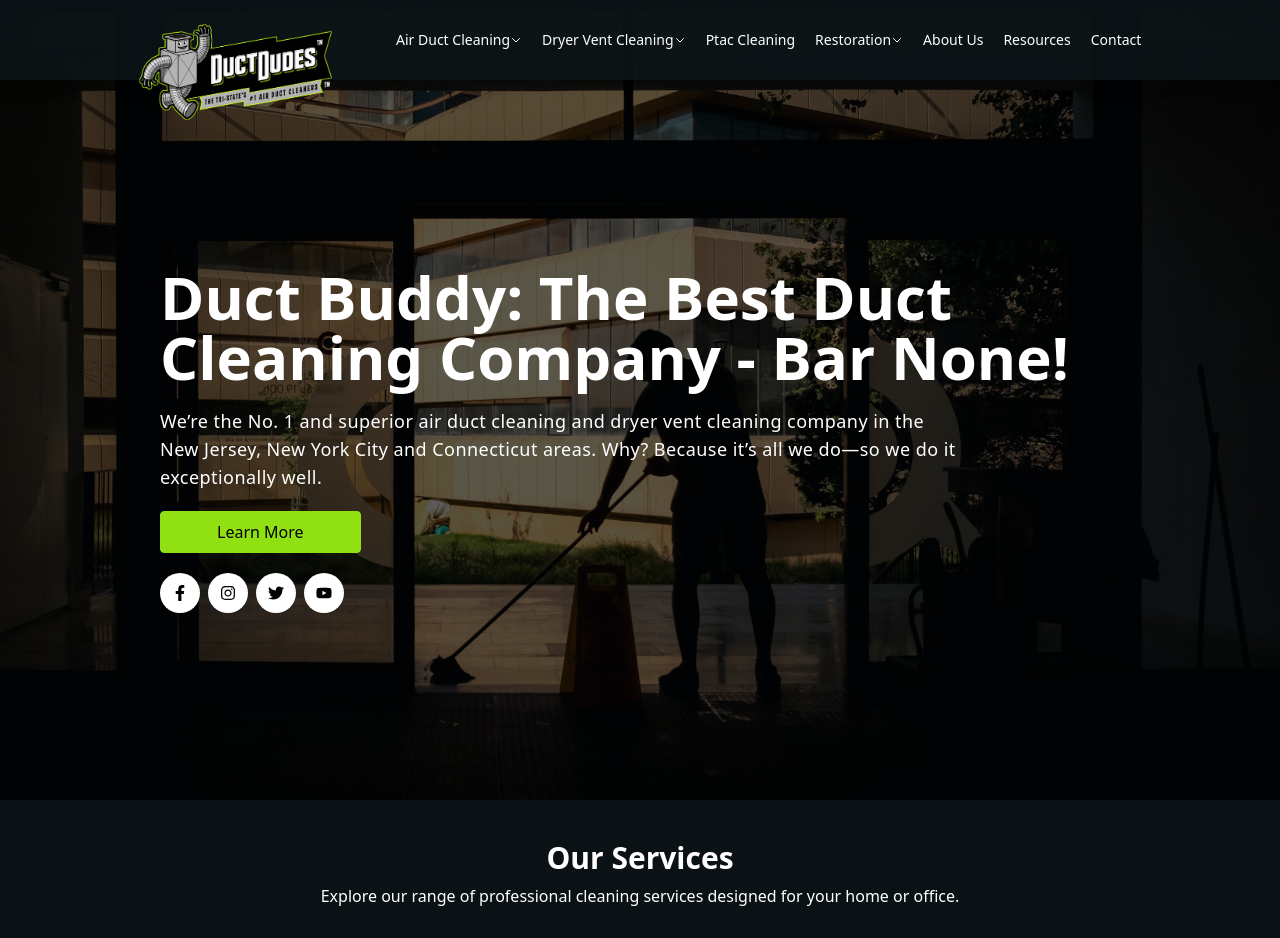
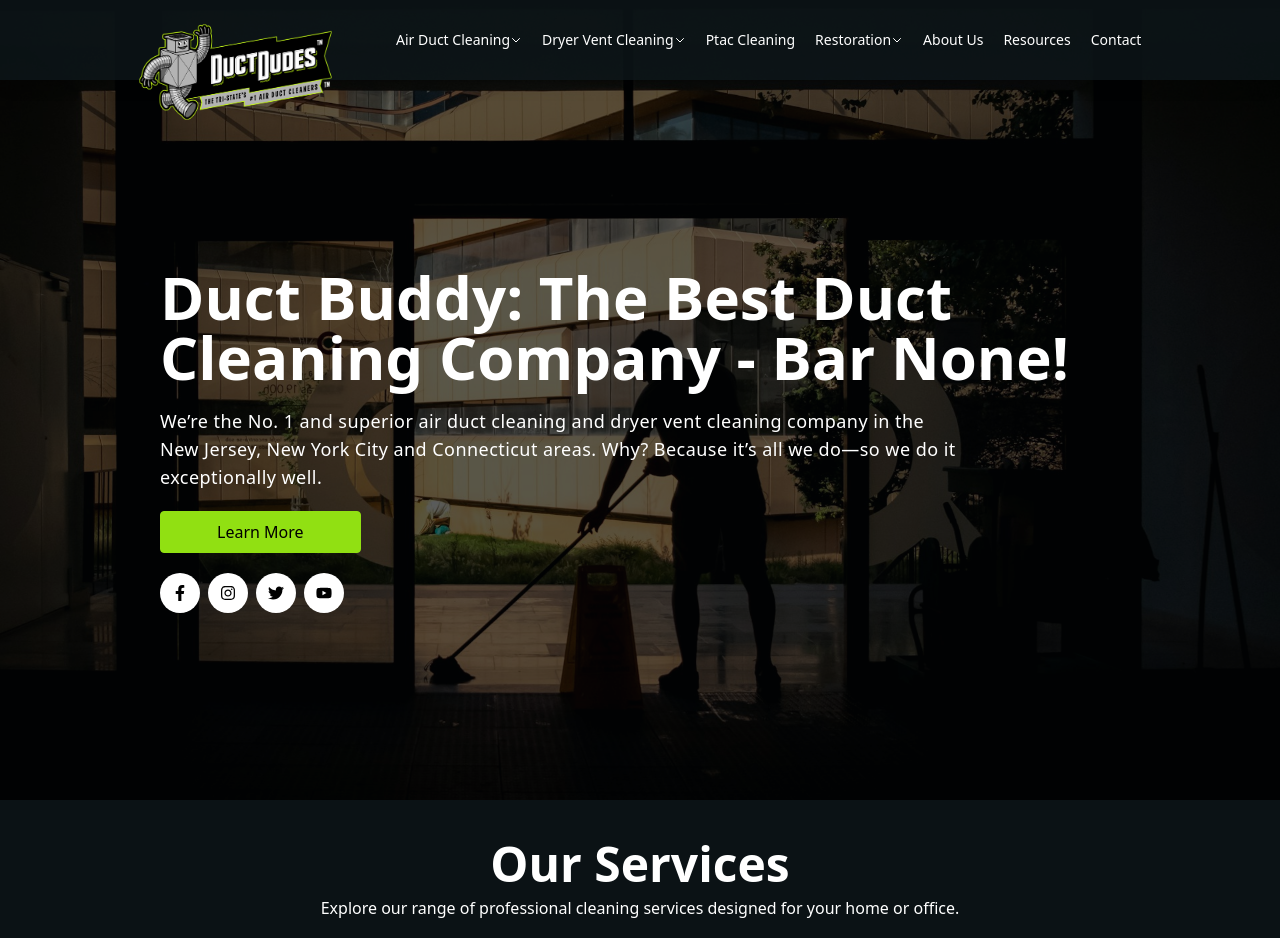
Before and after one commit to Haider-Ali-HA/CleaningWebsite, a React (Vite) app: page / in a window 1280 px wide. Shown: the top 938 px of the page. Built offline with nearby package versions, Linux system fonts and the light colour scheme.

Commit message:
add text size in service component

```diff
--- a/src/components/home/Services.jsx
+++ b/src/components/home/Services.jsx
@@ -25,7 +25,7 @@
         initial="hidden"
         animate={isInView  ? "visible" : "hidden"}
         variants={fadeInLeftAnimation} className="text-center mb-8">
-          <h2 className="text-3xl font-bold ">Our Services</h2>
+          <h2 className="text-3xl font-bold leading-tight  sm:text-4xl lg:text-5xl">Our Services</h2>
           <p className="mt-2 ">
             Explore our range of professional cleaning services designed for your home or office.
           </p>
```
